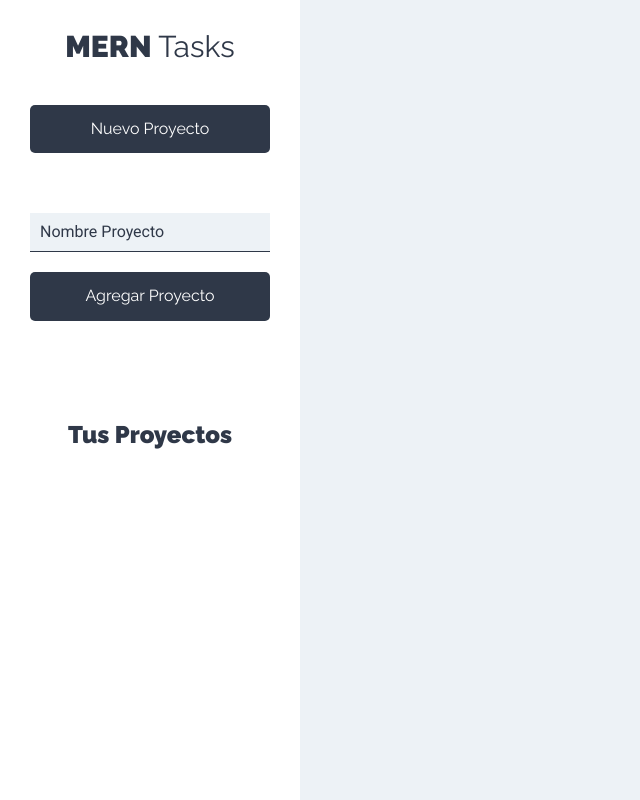
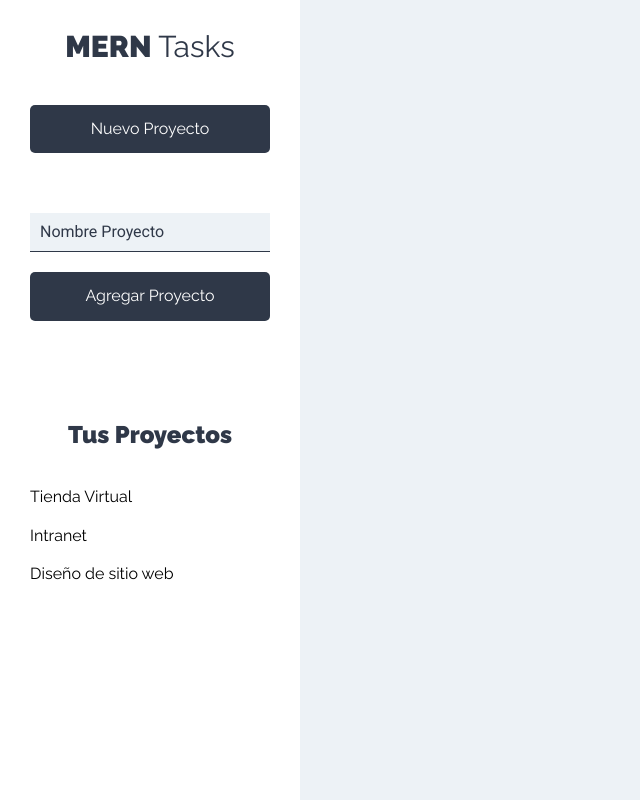
Before and after one commit to genarogg/tareas-mern-vista, a React (Create React App) app: page /proyectos in a window 1280 px wide. Shown: the whole page, without its empty margins (0-640 px from the left). Built offline with nearby package versions, Linux system fonts and the light colour scheme.

Commit message:
Mapeando datos de manera estatica

```diff
--- a/src/components/layout/Sidebar.js
+++ b/src/components/layout/Sidebar.js
@@ -1,12 +1,13 @@
 import React from 'react';
 import NuevoProyecto from "../proyectos/NuevoProyecto"
-
+import ListadoProyectos from "../proyectos/ListadoProyectos"
 const Sidebar = ()=>{
     return(<aside>
         <h1>MERN <span>Tasks</span></h1>
         <NuevoProyecto/>
         <div className="proyectos">
             <h2>Tus Proyectos</h2>
+            <ListadoProyectos/>
         </div>
     </aside>)
 }
--- a/src/components/proyectos/Listado.js
+++ b/src/components/proyectos/ListadoProyectos.js
@@ -2,13 +2,13 @@ import React from "react";
 import Proyecto from "./Proyecto";
 
 const ListadoProyecto = () => {
-  const proyecto = [
+  const proyectos = [
     { nombre: "Tienda Virtual" },
     { nombre: "Intranet" },
     { nombre: "Diseño de sitio web" },
   ];
   return (
-    <ul className="listado-proyecto">
+    <ul className="listado-proyectos">
       {proyectos.map((proyecto) => (
         <Proyecto proyecto={proyecto} />
       ))}
```
